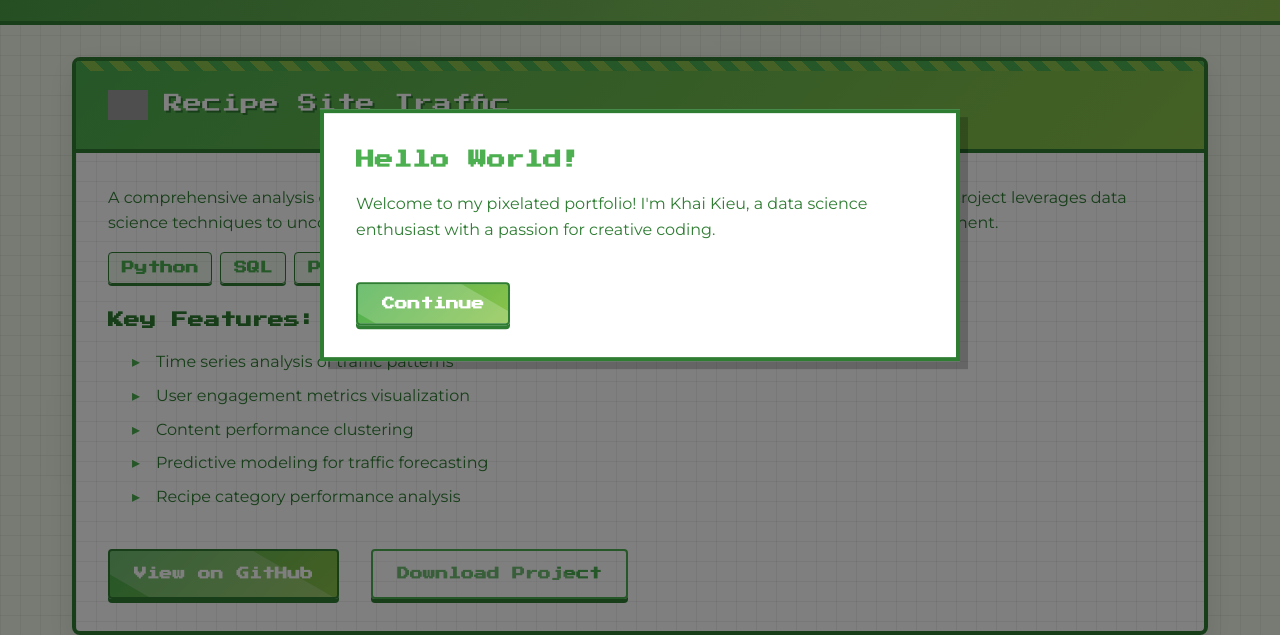
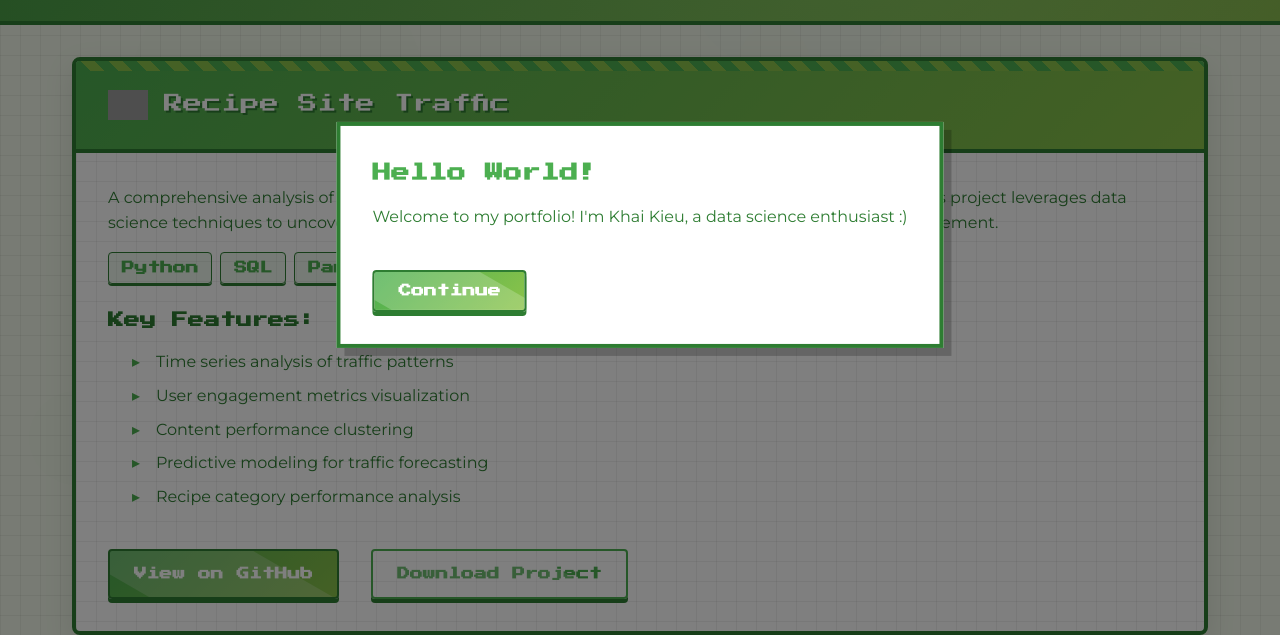
Before and after one commit to Rohulk/My-website, a website: page index.html in a window 1280 px wide. Shown: the part 165-800 px from the top of the page. Drawn offline with Linux system fonts and the light colour scheme; grey boxes are pictures that could not be loaded.

Commit message:
index.html

```diff
--- a/index.html
+++ b/index.html
@@ -827,7 +827,7 @@
     <div class="modal-overlay" id="modalOverlay"></div>
     <div class="modal-8bit" id="modal8bit">
         <h3>Hello World!</h3>
-        <p>Welcome to my pixelated portfolio! I'm Khai Kieu, a data science enthusiast with a passion for creative coding.</p>
+        <p>Welcome to my portfolio! I'm Khai Kieu, a data science enthusiast :) </p>
         <div style="display: flex; margin-top: 1.5rem;">
             <button class="btn" id="modalClose">Continue</button>
         </div>
```
